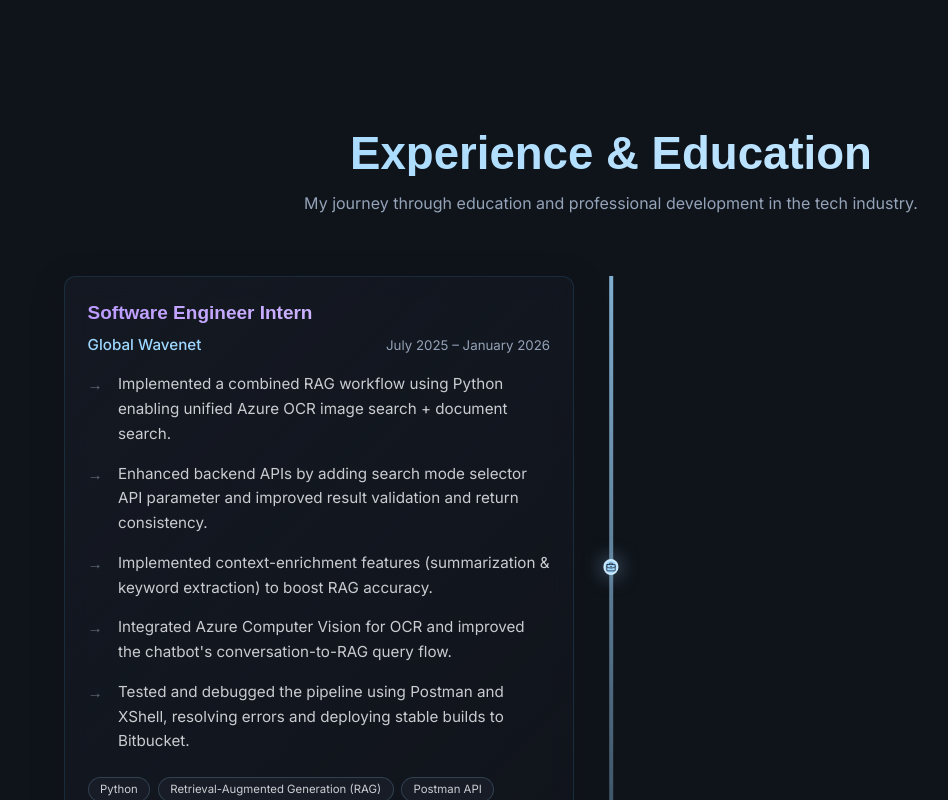
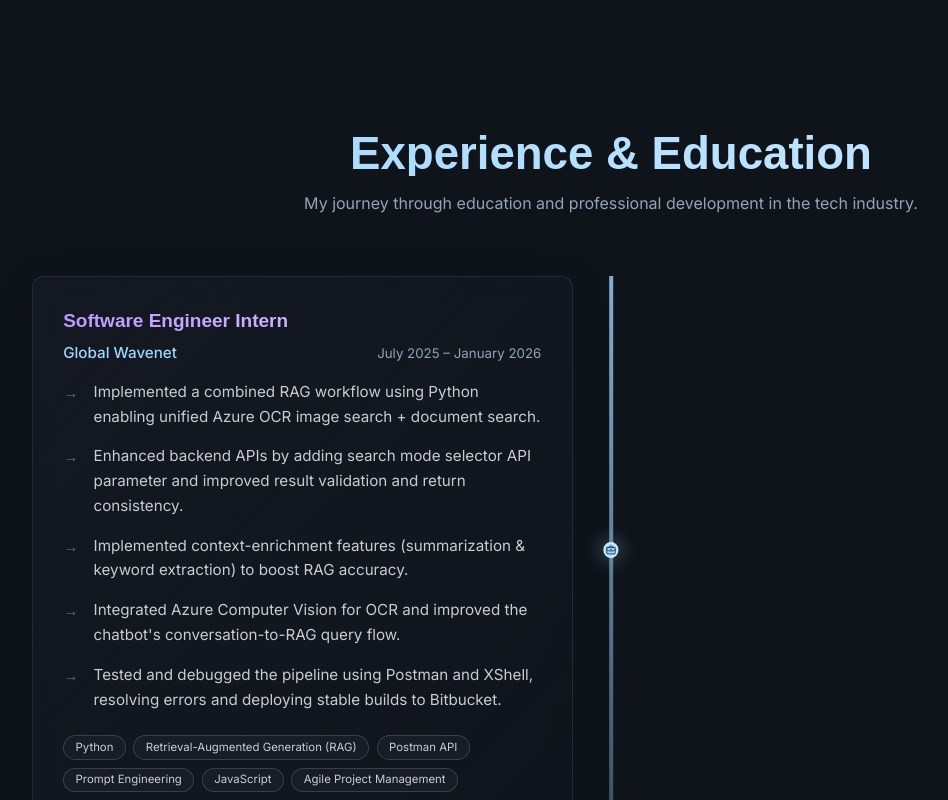
Before and after one commit to theveenranaweera/Theveen-Portfolio, a React (Vite) app: page / in a window 1280 px wide. Shown: the part 2620-3420 px from the top of the page, without its empty margins (29-977 px from the left). Built offline with nearby package versions, Linux system fonts and the light colour scheme; a web font is replaced by a local one.

Commit message:
Update Experience section layout and alignment

```diff
--- a/src/components/Experience.tsx
+++ b/src/components/Experience.tsx
@@ -80,7 +80,7 @@ const Experience = () => {
       ref={sectionRef}
       className="min-h-screen py-16 md:py-16 lg:py-24 px-4 flex items-center"
     >
-      <div id="experience" className="scroll-anchor max-w-6xl mx-auto w-full">
+      <div id="experience" className="scroll-anchor max-w-7xl mx-auto w-full">
         <div className="text-center mb-16">
           <h2 className="experience-title text-4xl md:text-5xl font-heading font-bold text-gradient-primary mb-4">
             Experience & Education
@@ -115,7 +115,7 @@ const Experience = () => {
                     className={`w-full md:w-[48%] pl-12 md:pl-0 ${exp.side === 'left' ? 'md:pr-4' : 'md:pl-4 ml-auto'
                       }`}
                   >
-                    <div className="glass-card p-6 transition-all duration-300">
+                    <div className="glass-card p-8 transition-all duration-300">
                       <div className="mb-4">
                         <h3 className="text-xl font-heading font-semibold text-gradient-accent mb-2">
                           {exp.role}
```
